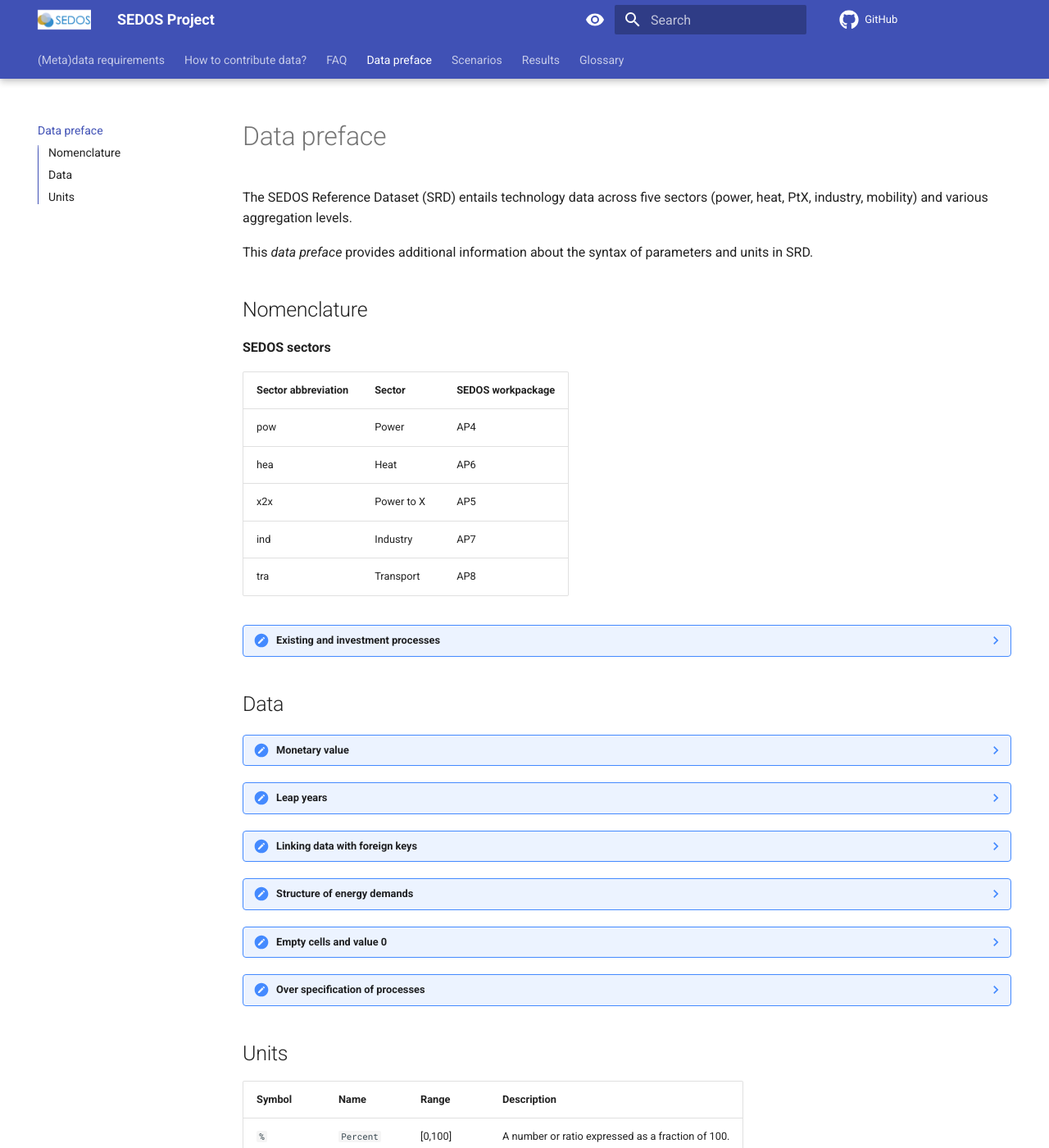
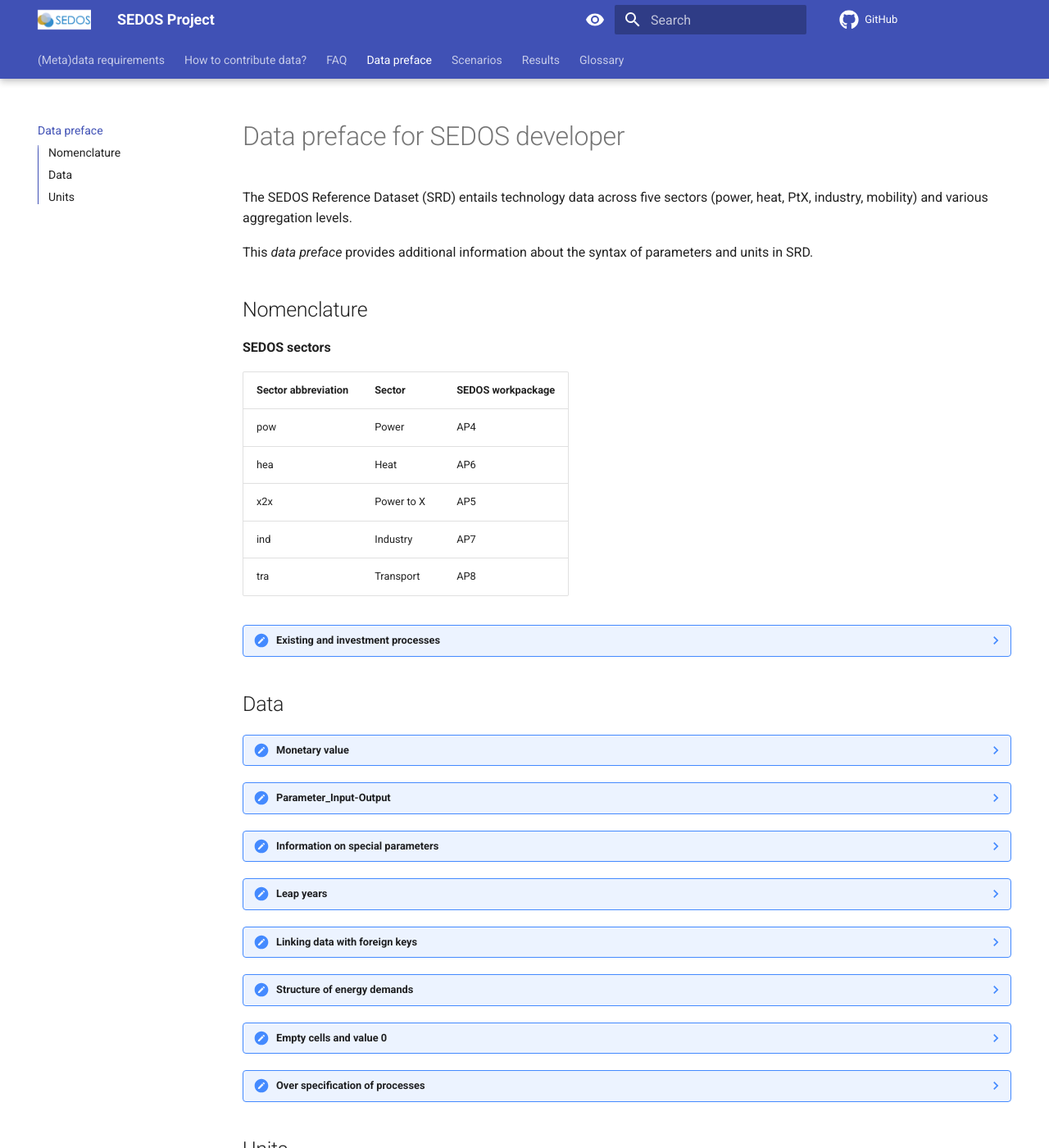
Before and after one commit to sedos-project/organization, an MkDocs documentation site: the page built from docs/data_preface.md, in a window 1280 px wide and 1400 px high. Shown: the whole window at 82% size. Built offline with MkDocs 1.6.1 and Material for MkDocs 9.7.7, drawn with Linux system fonts in a browser that asks for light colours; comment, search, counter and statistics services are not loaded; some of the changed lines change nothing that is shown.

Commit message:
First adaptations from ap3 documentation

```diff
--- a/docs/data_preface.md
+++ b/docs/data_preface.md
@@ -1,4 +1,4 @@
-# Data preface
+# Data preface for SEDOS developer
 
 The SEDOS Reference Dataset (SRD) entails technology data across five sectors (power, heat, PtX, industry, mobility)
 and various aggregation levels.
@@ -38,10 +38,57 @@
     If not further specified the base year for the monatary value is 2021.
 
     If monatary conversion were performed, the following logic was applied: <br>
-    _currency_A(year_x) -> currency_B(year_x) -> currency_B(year_z)_ <br><br>
-    e.g. USD2010 -> EUR2010 -> EUR2021
+    _currency_A(year_x) -> currency_B(year_x) -> currency_B(year_z)_ <br>
+    e.g. USD2010 -> EUR2010 -> EUR2021 <br>
+    For the conversion please use the provided table "Kurse_Umrechnungen_DE" at the sharepoint. The conversion is based
+    on data from the ECB for the exchange rates and from the StBA for the harmonised index of consumer prices.
     <br>
     The original years of the sources can be documented in the Method column - e.g. {`Investment costs`:`Conversion from USD2019`}
+
+[//]: # (??? note "Emission factors")
+
+[//]: # (    )
+[//]: # (    The...)
+
+[//]: # ()
+[//]: # (??? note "heating value/calorific value")
+
+[//]: # (    )
+[//]: # (    The...)
+
+??? note "Parameter_Input-Output"
+
+    The Parameter_Input-Output relations are important to link Parameters and their values to specific input/output commodities
+    of a MIMO process. Due to the high number of MIMO processes in our model structure we defined the following defaults for relations: <br>
+    Some such as the costs are directly related to the throughput power/energy capacity/unit based on the given primary commodity (first output of a process with conversion_factor = 1) <br>
+
+    Others will be directly derived from the parameter names in your uploaded data. <br>
+    - `conversion_factor_<commodity>` <br>
+    - `emission_factor_<commodity>_<commodity_emission>` <br>
+    Please make sure that the names accurately fit to this schema. Otherwise, the data adapter will not recognize the
+    uploaded data and the relation of the parameters can not be defined. <br>
+
+    For exceptions to these defaults please use the "Parameter_Input-Output" sheet to clearly indicate that the parameter relations do not follow these defaults.
+    e.g. The investment costs of an electrolyzer.
+
+??? note "Information on special parameters"
+
+    Some parameters need extra elaboration in this note: <br>
+
+    1. **conversion_factor_<commodity>**:
+       As we have many MIMO processes in out model structure, efficiencies are considered with the parameter "conversion_factor".
+       We use the same naming convention for all parameters that describe the ratios of inputs and outputs in relation to the primary commodity.
+       **The primary commodity** (conversion_factor = 1) is per default the first output of the process. <br>
+       The TIMES adapter needs to convert these into their parameter conventions and an automatic identification of the commodity groups to give them a name. <br>
+    2. **flow_share_min/max/fix **:
+       This parameter can be defined to bound flow_shares within the commodity groups of MIMO processes that by default have flexible ratios.
+       e.g. for a hydrogen-ready gas turbine (than can burn either methane or h2 in the MIMO-process) the flow for every timestep could be restricted to upto 50% of h2. <br>
+    3. **capacity_p_abs_new_max**:
+       Growth rates of processes should be considered with the `capacity_p_abs_new_max` parameter. It describes absolute upper bounds for
+       the expansion of capacities per milestone year. Please consider the deviating period lengths for different milestone years. <br>
+       This parameter should be given for a process only if it is based on reasonable assumptions or data.
+       Please include its background in your AP specific documentation. The transport sector considers growth rates with the market shares.
+
 
 ??? note "Leap years"
 
```
